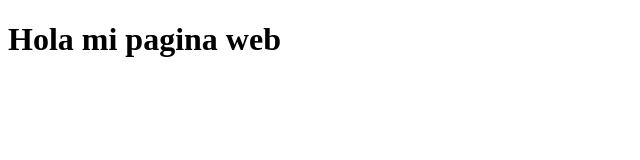
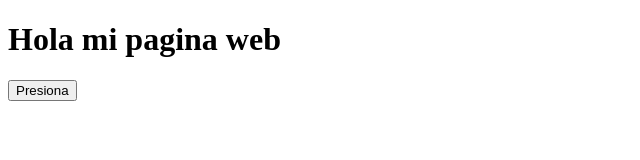
Before and after one commit to Miguelp11/paginahtml, a plain HTML site: page index.html in a window 1280 px wide. Shown: the whole page, without its empty margins (0-640 px from the left). Drawn offline with Linux system fonts and the light colour scheme.

Commit message:
se agrega boton

```diff
--- a/index.html
+++ b/index.html
@@ -8,5 +8,6 @@
 </head>
 <body>
     <h1>Hola mi pagina web</h1>
+    <button>Presiona</button>
 </body>
 </html>
```
